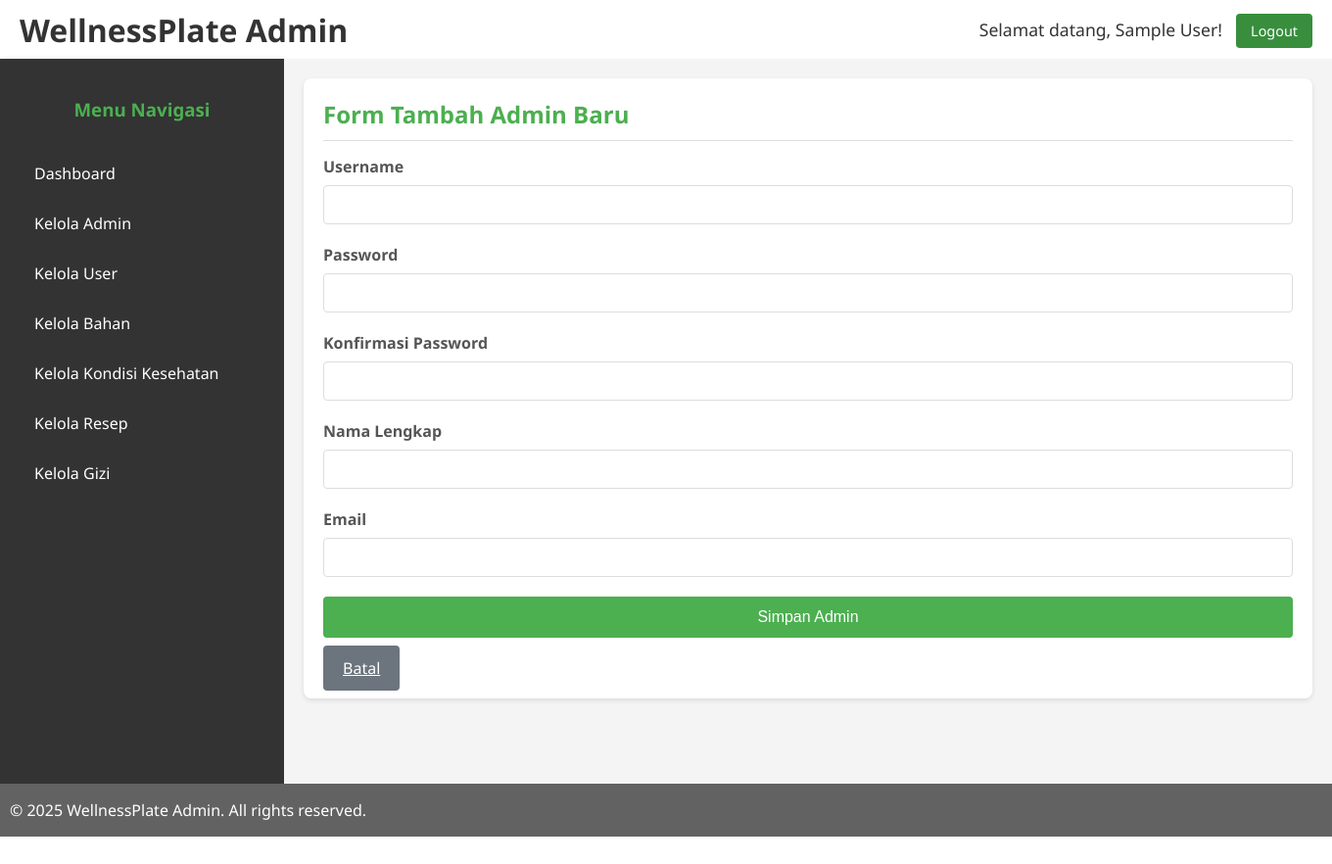
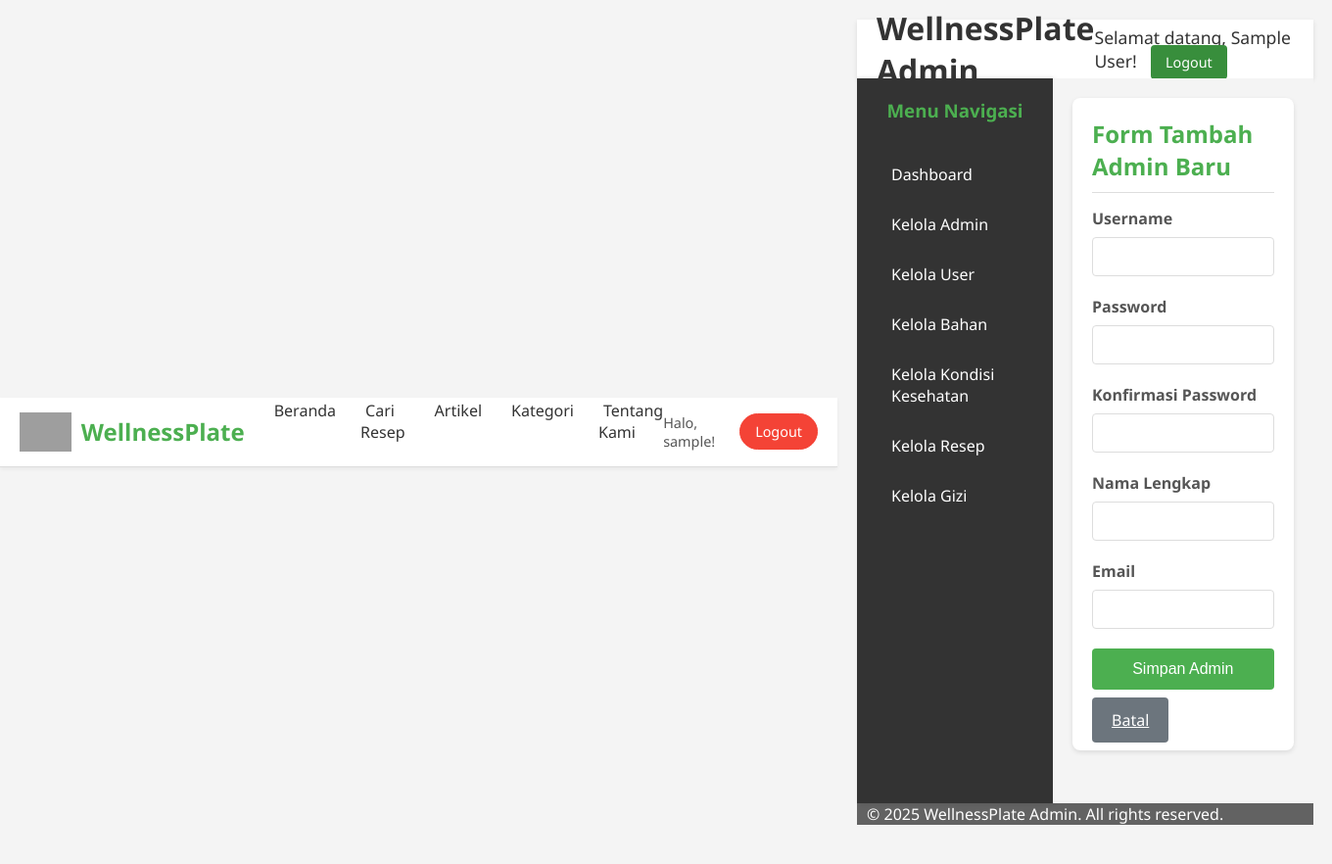
Before and after one commit to AlphaIsYour/wellnessplate, a PHP site: page /admin/modules/admin/tambahadmin.php in a window 1360 px wide. Shown: the whole page at 98% size. Before the commit the page ends 854 px from the top, so only its background shows below. Run offline with PHP 8.4, Linux system fonts and the light colour scheme; the visitor is signed in with stand-in values (Sample User, id 1); grey boxes are pictures that could not be loaded.

Commit message:
dailly commit

```diff
--- a/admin/modules/admin/tambahadmin.php
+++ b/admin/modules/admin/tambahadmin.php
@@ -1,3 +1,74 @@
+<?php
+// Pastikan session sudah dimulai (biasanya di koneksi.php)
+if (session_status() == PHP_SESSION_NONE) {
+    session_start();
+}
+
+// Pastikan BASE_URL sudah terdefinisi (dari config/koneksi.php)
+// Jika file ini dipanggil sebelum koneksi.php, BASE_URL tidak akan ada.
+// Solusi terbaik: pastikan koneksi.php di-include pertama di file halaman utama.
+if (!defined('BASE_URL')) {
+    // Fallback sederhana jika BASE_URL belum ada, tapi ini bukan solusi ideal
+    // Sebaiknya pastikan koneksi.php di-include sebelum header ini
+    // Jika kamu pakai folder 'wellnessplate2'
+    $protocol = (!empty($_SERVER['HTTPS']) && $_SERVER['HTTPS'] !== 'off' || $_SERVER['SERVER_PORT'] == 443) ? "https://" : "http://";
+    $host_name = $_SERVER['HTTP_HOST'];
+    define('BASE_URL', $protocol . $host_name .''); // Ganti 'wellnessplate2' jika perlu
+}
+
+$page_title_default = "WellnessPlate - Resep Sehat Untukmu";
+$current_page_title = $page_title ?? $page_title_default; // Gunakan $page_title dari halaman atau default
+
+$body_class = ''; // Untuk class body spesifik halaman
+if (isset($is_auth_page) && $is_auth_page === true) { // Variabel ini bisa diset di halaman auth
+    $body_class = 'auth-page';
+}
+?>
+<!DOCTYPE html>
+<html lang="id">
+<head>
+    <meta charset="UTF-8">
+    <meta name="viewport" content="width=device-width, initial-scale=1.0">
+    <title><?php echo htmlspecialchars($current_page_title); ?></title>
+    <link rel="stylesheet" href="/assets/css/style.css">
+    <?php if ($body_class === 'auth-page' && file_exists($_SERVER['DOCUMENT_ROOT'] . parse_url( BASE_URL,PHP_URL_PATH) . '/assets/css/style_login.css')): ?>
+        <link rel="stylesheet" href="/assets/css/style_login.css">
+    <?php endif; ?>
+    <link rel="icon" href="/assets/images/favicon.png" type="image/png">
+    <!-- Tambahkan link CSS atau font lain jika perlu -->
+</head>
+<body class="<?php echo $body_class; ?>">
+    <header class="site-header-frontend">
+        <div class="container-navbar">
+            <div class="logo-frontend">
+                <a href="<?php echo BASE_URL; ?>/index.php">
+                    <img src="/assets/images/logo-wellnessplate.png" alt="WellnessPlate Logo">
+                    <span>WellnessPlate</span>
+                </a>
+            </div>
+            <nav class="main-navigation-frontend">
+                <ul>
+                    <li><a href="<?php echo BASE_URL; ?>/index.php">Beranda</a></li>
+                    <li><a href="<?php echo BASE_URL; ?>/pages/search.php">Cari Resep</a></li>
+                    <li><a href="<?php echo BASE_URL; ?>/pages/artikel/index.php">Artikel</a></li>
+                    <li><a href="<?php echo BASE_URL; ?>/pages/kategori/index.php">Kategori</a></li>
+                    <li><a href="<?php echo BASE_URL; ?>/pages/about.php">Tentang Kami</a></li>
+                </ul>
+            </nav>
+            <div class="user-actions-frontend">
+                <?php if (isset($_SESSION['user_logged_in']) && $_SESSION['user_logged_in'] === true) : ?>
+                    <span class="welcome-user">Halo, <?php echo htmlspecialchars($_SESSION['user_nama'] ?? 'User'); ?>!</span>
+                    <a href="<?php echo BASE_URL; ?>/pages/auth/logout_user.php" class="btn-nav-action">Logout</a>
+                <?php else : ?>
+                    <a href="<?php echo BASE_URL; ?>/pages/auth/index.php" class="btn-nav-action">Login</a>
+                    <a href="<?php echo BASE_URL; ?>/pages/auth/index.php?form=register" class="btn-nav-action btn-register">Daftar</a>
+                <?php endif; ?>
+            </div>
+            <button class="mobile-menu-toggle" aria-label="Toggle Menu">☰</button>
+        </div>
+    </header>
+    <div class="main-content-area-frontend">
+    <?php // Konten utama akan dimulai setelah ini di file halaman spesifik ?>
 <?php
 // modules/admin/tambahadmin.php
 if (session_status() == PHP_SESSION_NONE) {
```
